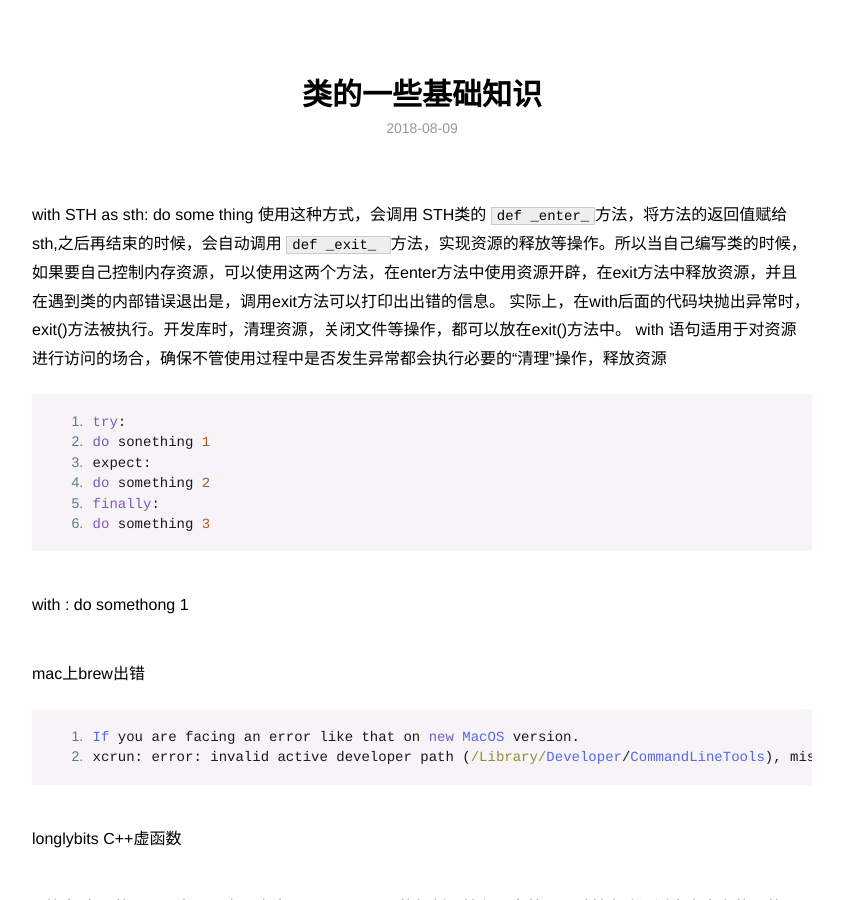
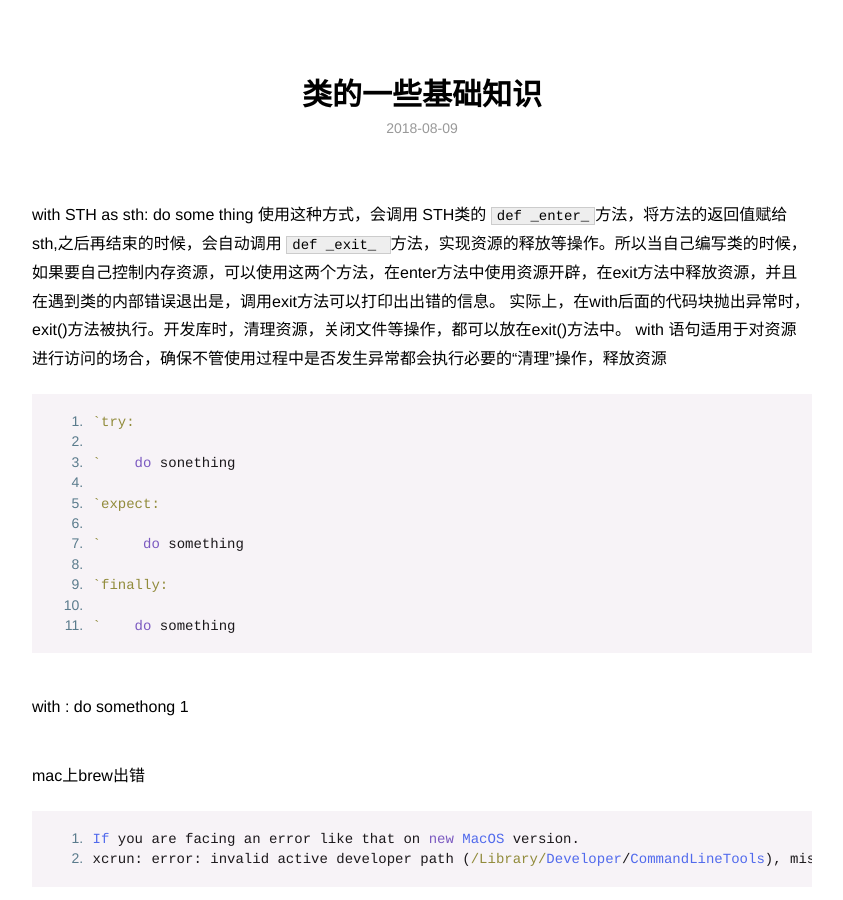
Before and after one commit to Jevade/.GitHub.io, a Jekyll site: the page built from _posts/2018-08-09-class keys.md, in a window 1280 px wide and 900 px high. Shown: the whole window, without its empty margins (218-1061 px from the left). Built offline with Jekyll 4.4.1, drawn with Linux system fonts in a browser that asks for light colours.

Commit message:
修改md格式

```diff
--- a/_posts/2018-08-09-class keys.md
+++ b/_posts/2018-08-09-class keys.md
@@ -12,12 +12,17 @@ do some thing
 实际上，在with后面的代码块抛出异常时，exit()方法被执行。开发库时，清理资源，关闭文件等操作，都可以放在exit()方法中。
 with 语句适用于对资源进行访问的场合，确保不管使用过程中是否发生异常都会执行必要的“清理”操作，释放资源
 
-	try:
-	do sonething 1
-	expect:
-	do something 2
-	finally:
-	do something 3
+	`try:
+
+	`    do sonething
+
+	`expect:
+
+	`     do something
+
+	`finally:
+
+	`    do something
 
 
 with :
```
